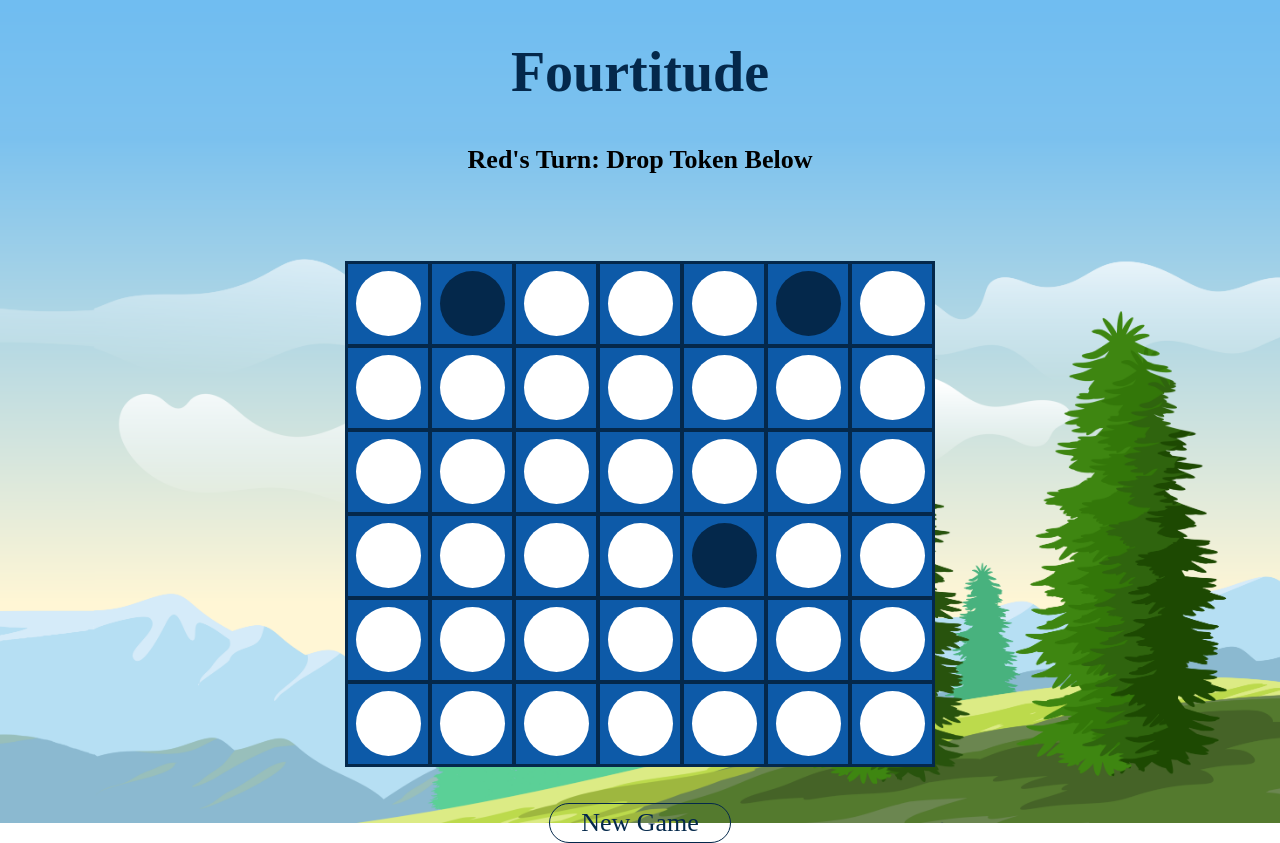
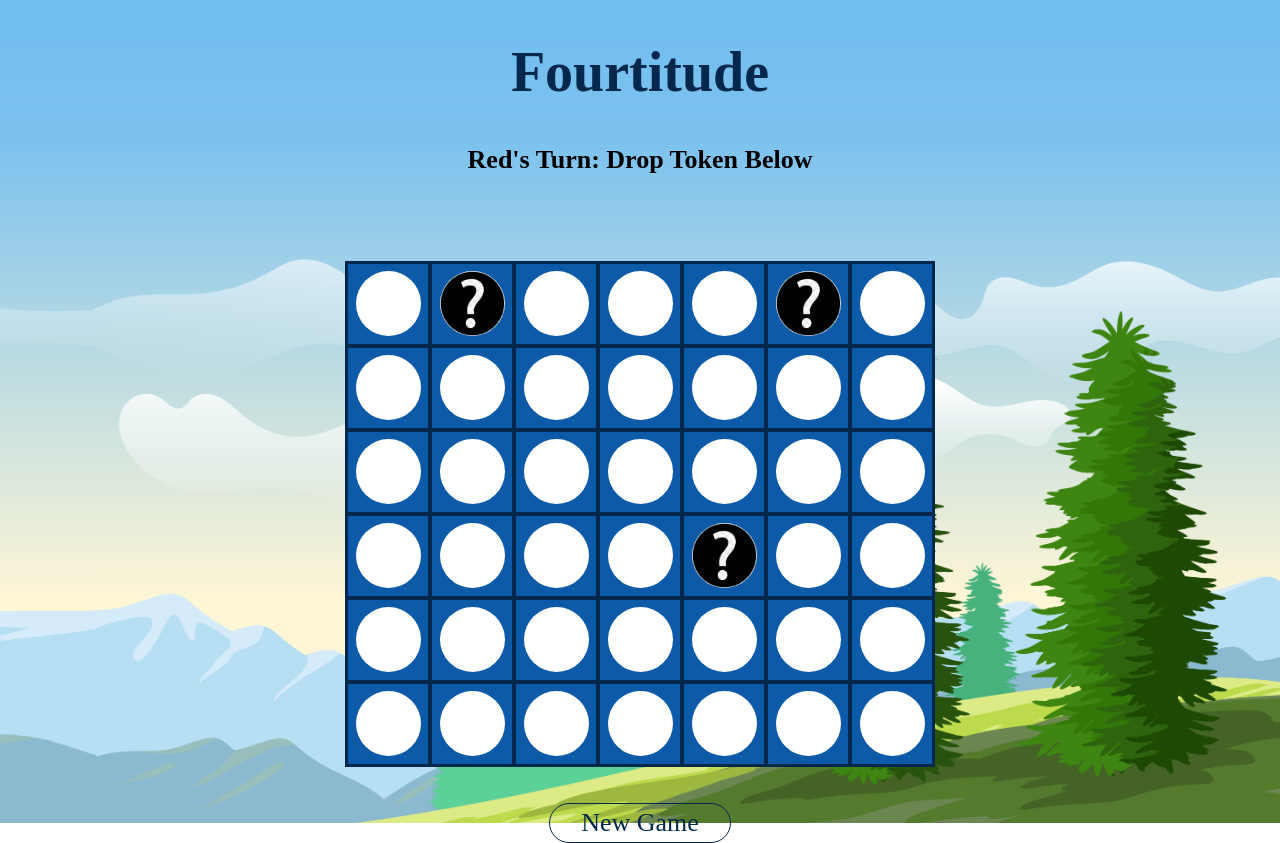
Before and after one commit to cmz1212/fourtitude, a React (Create React App) app: page / in a window 1280 px wide. Built offline with nearby package versions, Linux system fonts and the light colour scheme.

Commit message:
add question mark image

```diff
--- a/src/App.css
+++ b/src/App.css
@@ -80,7 +80,10 @@ table {
 }
 
 .trap {
-  background-color: #04284b;
+
+  background-image: url("./img/question.png");
+  background-size: contain
+
 }
 .freeze {
   background-color: #94c0ec;
```
Also changed, not shown: src/img/question.png (added).
